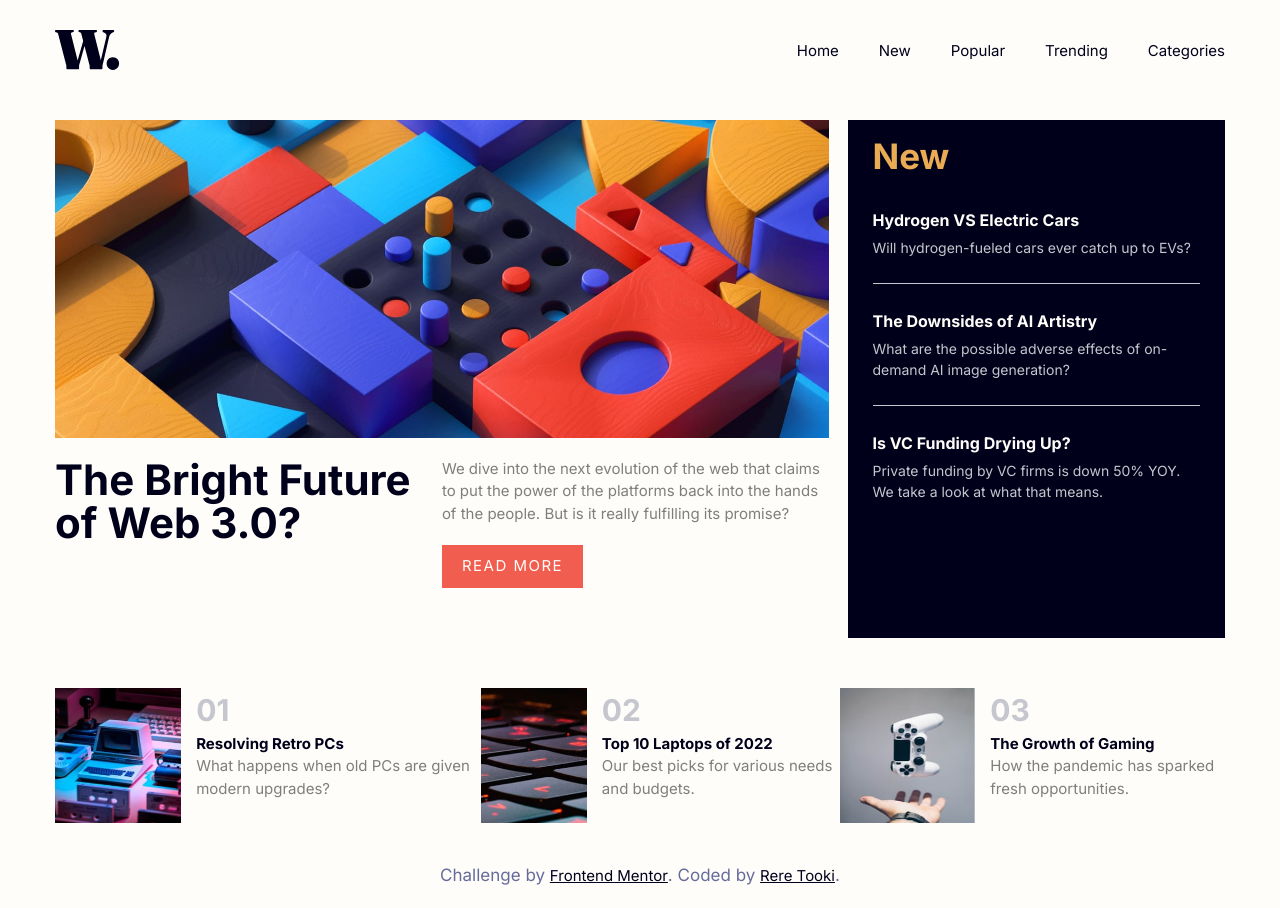
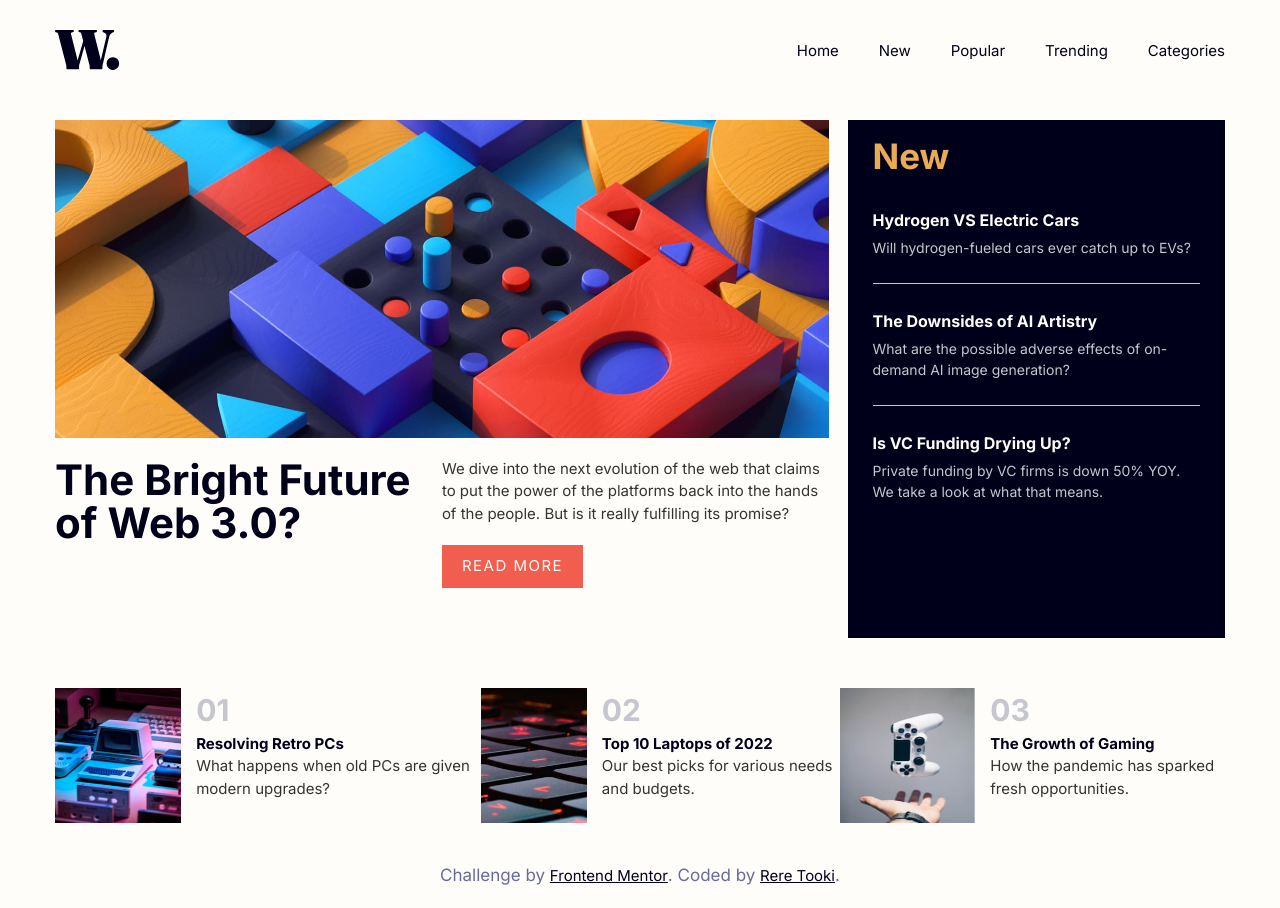
Before and after one commit to RereTooki/news-homepage, a React (Vite) app: page / in a window 1280 px wide. Built offline with nearby package versions, Linux system fonts and the light colour scheme.

Commit message:
Last text color adjustment

```diff
--- a/src/components/Homepage.tsx
+++ b/src/components/Homepage.tsx
@@ -45,7 +45,7 @@ const Homepage = () => {
                 <h1>The Bright Future of Web 3.0?</h1>
               </div>
               <div className="md:w-[50%] w-auto h-auto">
-                <p className="text-black/50 pb-[20px]">
+                <p className="text-black/80 pb-[20px]">
                   We dive into the next evolution of the web that claims to put
                   the power of the platforms back into the hands of the people.
                   But is it really fulfilling its promise?
@@ -107,7 +107,7 @@ const Homepage = () => {
               <h2 className="text-very-dark-blues text-[18px] md:text-[12px] lg:text-[15px] whitespace-nowrap font-bold hover:text-soft-reds">
                 Resolving Retro PCs
               </h2>
-              <p className="text-black/50 text-[15px] ">
+              <p className="text-black/80 text-[15px] ">
                 What happens when old PCs are given modern upgrades?
               </p>
             </div>
@@ -125,7 +125,7 @@ const Homepage = () => {
               <h2 className="text-very-dark-blues text-[18px] md:text-[12px] lg:text-[15px] whitespace-nowrap font-bold hover:text-soft-reds">
                 Top 10 Laptops of 2022
               </h2>
-              <p className="text-black/50  text-[15px] ">
+              <p className="text-black/80  text-[15px] ">
                 Our best picks for various needs and budgets.
               </p>
             </div>
@@ -143,7 +143,7 @@ const Homepage = () => {
               <h2 className="text-very-dark-blues text-[18px] md:text-[12px] lg:text-[15px] whitespace-nowrap font-bold hover:text-soft-reds">
                 The Growth of Gaming
               </h2>
-              <p className="text-black/50 text-[15px] ">
+              <p className="text-black/80 text-[15px] ">
                 How the pandemic has sparked fresh opportunities.
               </p>
             </div>
```
